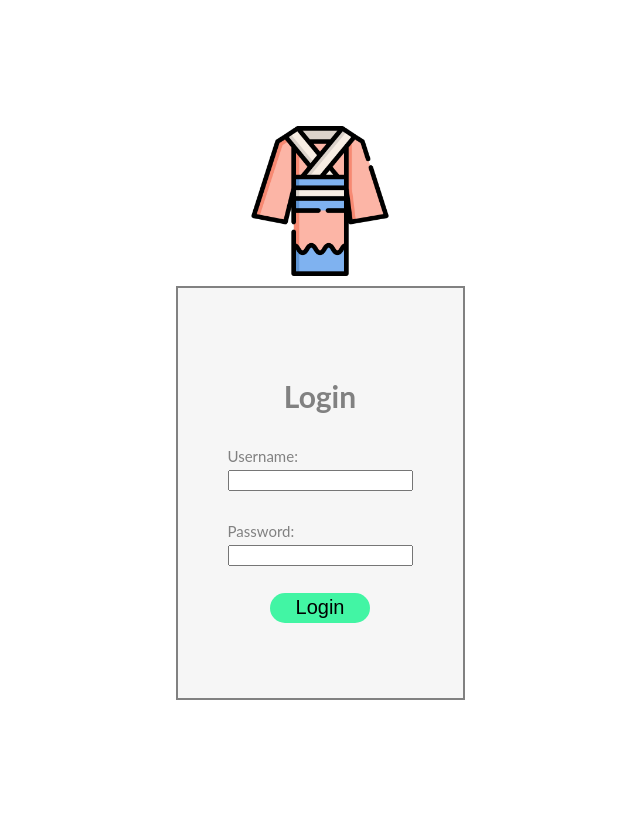
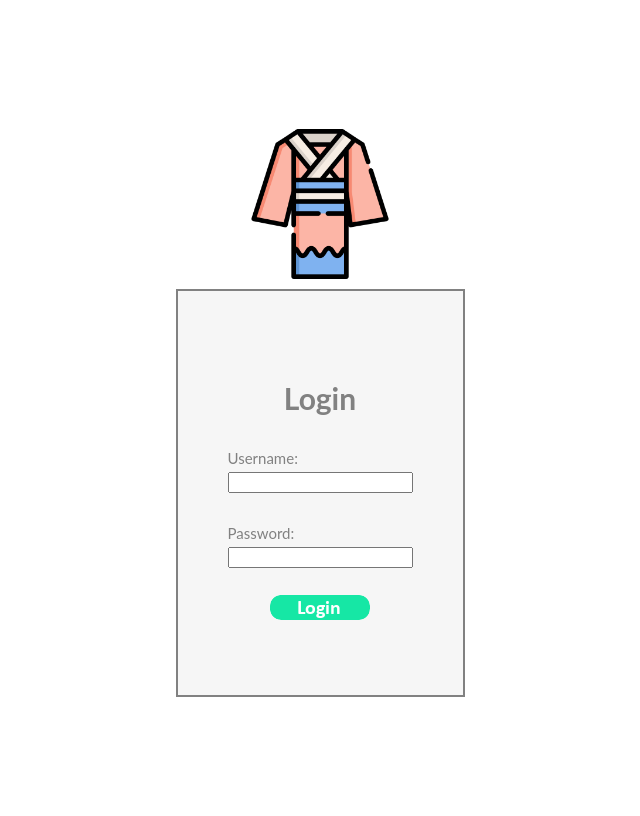
Before and after one commit to peganthepinkunicorn/suburban-outfitters, a PHP site: page /login/login.php in a window 1280 px wide. Shown: the whole page, without its empty margins (328-968 px from the left). Run offline with PHP 8.4, Linux system fonts and the light colour scheme.

Commit message:
Directory Creation

```diff
--- a/login.php
+++ /dev/null
@@ -1,33 +0,0 @@
-
-<?php
-echo <<<_END
-<HTML>
-<title>Login</title>
-<head>
-	<link rel='stylesheet' href='styles.css'>
-</head>
-
-<body>
-	<div class='page-content'>
-		<a class="logo"></a>
-		<div class="login-container bg-grey">
-				<h1>Login</h1>
-				<form method="POST" action="home.php">
-							Username: <br>
-							<input type='text' name='username'><br><br>
-							Password: <br>
-							<input  type='password' name='password'><br><br>
-							<div class="login-buttons">
-							<input class="login-buttons__submit" type='submit' name='submit' value='Login'/>
-							</div>
-				</form>
-		</div>
-	</div>
-</body>
-</HTML>
-
-_END
-
-
-//Add New User signup
-?>
--- /dev/null
+++ b/login/login.php
@@ -0,0 +1,26 @@
+<HTML>
+<title>Login</title>
+<head>
+	<link rel='stylesheet' href='../styles.css'>
+</head>
+
+<body>
+	<div class='page-content'>
+		<a class="logo"></a>
+		<div class="login-container bg-grey">
+				<h1>Login</h1>
+				<form method='POST' action='../home/home.php'>
+							Username: <br>
+							<input type='text' name='username'><br><br>
+							Password: <br>
+							<input  type='password' name='password'><br><br>
+							<div class="login-buttons">
+							<input type='image' name='submit' src='../login-button.png'/>
+							</div>
+				</form>
+		</div>
+	</div>
+</body>
+</HTML>
+
+<!--Add New User signup-->
--- a/products.php
+++ b/products/products.php
@@ -1,7 +1,7 @@
 <html>
 
 	<head>
-		<link rel='stylesheet' href='styles.css'>
+		<link rel='../stylesheet' href='styles.css'>
 		<link rel="stylesheet" href="https://maxcdn.bootstrapcdn.com/bootstrap/3.3.7/css/bootstrap.min.css">
 		<script src="https://ajax.googleapis.com/ajax/libs/jquery/3.2.1/jquery.min.js"></script>
 		<script src="https://maxcdn.bootstrapcdn.com/bootstrap/3.3.7/js/bootstrap.min.js"></script>
@@ -9,7 +9,7 @@
 
 	<body>
 		<div class='logout-button'>
-			<a href='login.php'><img src='button_logout.png'></img></a>
+			<a href='../login/login.php'><img src='../logout-button.png'></img></a>
 		</div>
 		<div='page-content'>
 			<nav class="navbar navbar-default">
--- a/styles.css
+++ b/styles.css
@@ -31,15 +31,6 @@ body {
 .login-buttons {
 	display: flex;
 	justify-content: center;
-}
-
-.login-buttons__submit {
-	background-color: #42f5a4;
-	border-radius: 15px;
-	height: 30px;
-	width: 100px;
-	font-size: 20px;
-	border: none;
 }
 
 .logout-button {
```
Also changed, not shown: home/home.php (renamed from home.php, +6 -6 lines), login-button.png (renamed from button_login.png), logout-button.png (renamed from button_logout.png).
